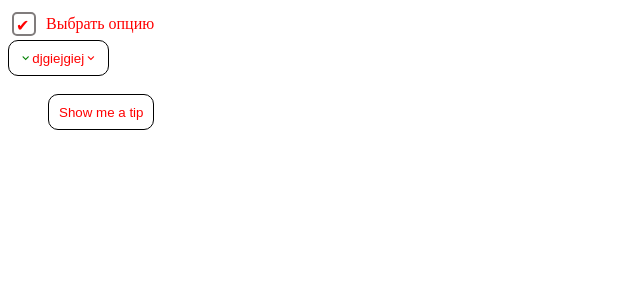
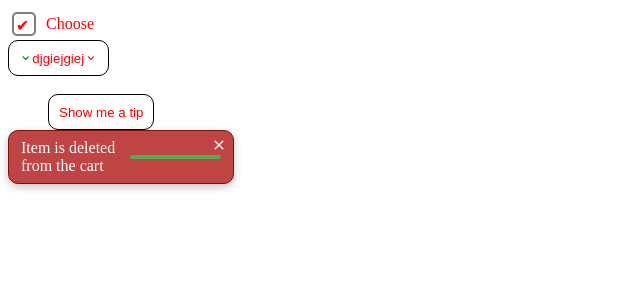
Before and after one commit to pltnv/Iana-ui, a Vue app: page / in a window 1280 px wide. Shown: the top 300 px of the page, without its empty margins (0-640 px from the left). Built offline with nearby package versions, Linux system fonts and the light colour scheme.

Commit message:
i-notification add sceleton

```diff
--- a/src/App.vue
+++ b/src/App.vue
@@ -1,6 +1,6 @@
 <template>
   <div>
-    <i-checkbox v-model="testValue" label="Выбрать опцию" color="red" />
+    <i-checkbox v-model="testValue" label="Choose" color="red" />
     <i-button
       size="md"
       label="djgiejgiej"
@@ -32,27 +32,42 @@
         rounded
       ></i-button>
     </i-tip>
+
+    <i-notifications
+      message="Item is deleted from the cart"
+      type="error"
+      duration="20000"
+      @close="close"
+    />
   </div>
 </template>
 
 <script>
+import { ref } from "vue";
 import ICheckbox from "./components/ICheckbox/ICheckbox.vue";
 import IButton from "./components/IButton/IButton.vue";
 import ITip from "./components/ITip/ITip.vue";
-import { ref } from "vue";
+import INotifications from "./components/INotifications/INotifications.vue";
 
 export default {
   name: "App.vue",
   components: {
     ICheckbox,
     IButton,
-    ITip
+    ITip,
+    INotifications
   },
   setup(props, { emit }) {
     let testValue = ref(true);
 
+    const close = () => {
+      alert("emit: close");
+    };
+
     return {
-      testValue
+      testValue,
+
+      close
     };
   }
 };
--- /dev/null
+++ b/src/components/INotifications/INotifications.vue
@@ -0,0 +1,130 @@
+<template>
+  <div
+    class="i-notification"
+    :class="[`i-notification--${type}`]"
+    :style="{ maxWidth: maxWidth, minWidth: minWidth }"
+  >
+    <div class="i-notification__message" v-text="message" />
+    <div
+      v-if="duration"
+      class="i-notification__progress-bar"
+      :style="`width: ${progress}%`"
+    ></div>
+    <div class="i-notification__close mdi mdi-close" @click="close" />
+  </div>
+</template>
+
+<script>
+import { ref, onMounted, onUnmounted } from "vue";
+
+export default {
+  name: "ITip",
+  props: {
+    id: String,
+    position: {
+      type: String,
+      default: "top",
+      validator: (value) => {
+        return ["top", "bottom"].indexOf(value) !== -1;
+      }
+    },
+    type: {
+      type: String,
+      default: "default",
+      validator: (value) => {
+        return ["default", "success", "warning", "error"].indexOf(value) !== -1;
+      }
+    },
+    message: String,
+    openDelay: [Number, String],
+    closeDelay: [Number, String],
+    duration: String,
+    maxWidth: String,
+    minWidth: String
+  },
+
+  setup(props, { emit }) {
+    let progress = ref(100);
+    let intervalId;
+
+    const close = () => {
+      clearInterval(intervalId);
+      emit("close");
+    };
+
+    const countProgress = () => {
+      intervalId = setInterval(() => {
+        progress.value -= 100 / (props.duration / 100);
+        if (progress.value <= 0) {
+          clearInterval(intervalId);
+        }
+      }, 100);
+    };
+
+    onMounted(() => countProgress());
+
+    onUnmounted(() => clearInterval(this.intervalId));
+
+    return {
+      progress,
+      intervalId,
+
+      close
+    };
+  }
+};
+</script>
+
+<style lang="scss">
+.i-notification {
+  position: relative;
+  display: flex;
+  justify-content: flex-start;
+  align-items: center;
+  width: 200px;
+  box-shadow: rgba(0, 0, 0, 0.24) 0px 3px 8px;
+  border-radius: 10px;
+  padding: 6px 12px;
+  min-height: 40px;
+
+  &--defailt {
+    color: #030f00;
+    color: #ffffff;
+  }
+
+  &--success {
+    background: #5dc144;
+    border: 1px solid #144508;
+    color: #ffffff;
+  }
+
+  &--error {
+    color: #ffffff;
+    background: #c14444;
+    border: 1px solid #75160b;
+  }
+  &--warning {
+    color: #ffffff;
+    background: #ddb763;
+    border: 1px solid #846f13;
+  }
+  &--info {
+    color: #ffffff;
+    background: #3aa7d9;
+    border: 1px solid #077b8d;
+  }
+
+  &__progress-bar {
+    height: 4px;
+    background-color: #4caf50;
+    border-radius: 2px;
+    transition: width 0.1s ease-in-out;
+  }
+
+  &__close {
+    position: absolute;
+    top: 6px;
+    right: 6px;
+  }
+}
+</style>
```
